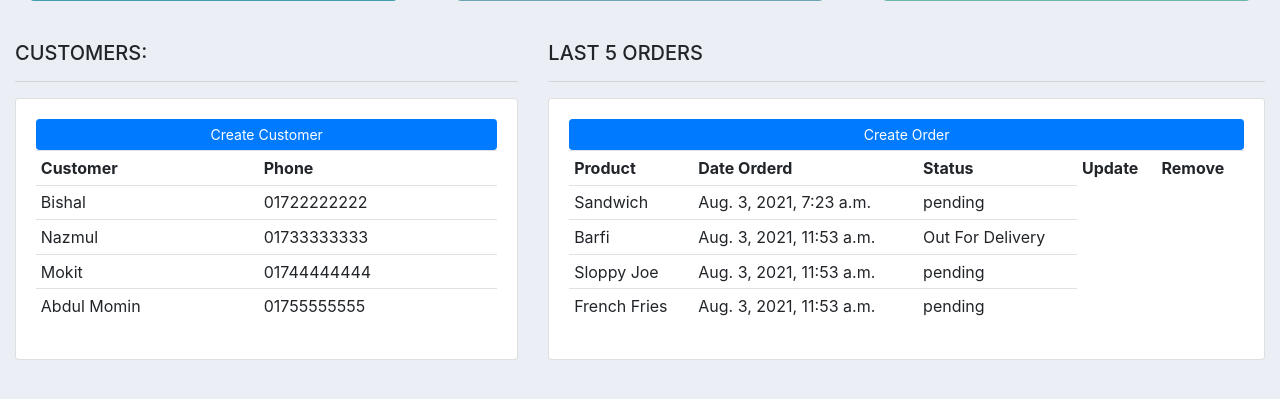
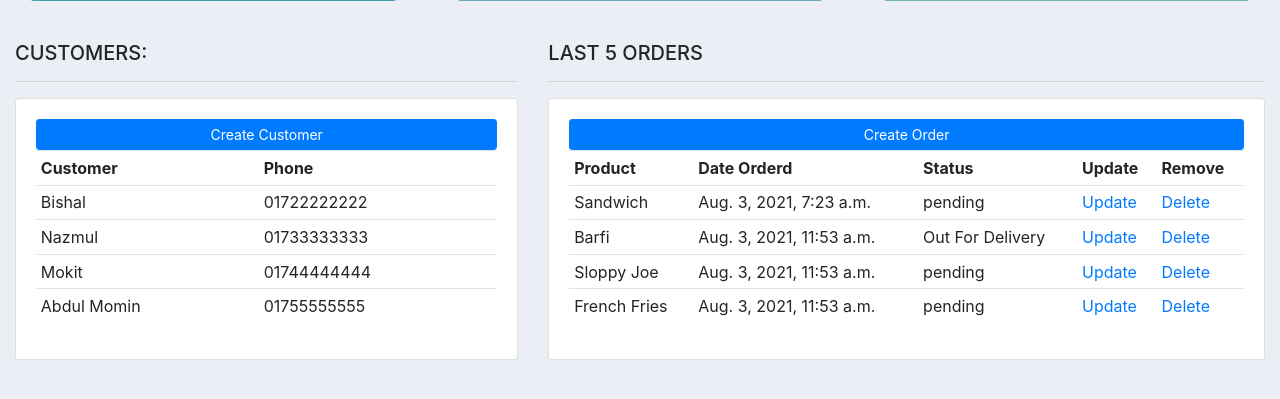
Before and after one commit to RafsanRifat/Customer-Management-System, a Django app: page / in a window 1280 px wide. Shown: the part 197-596 px from the top of the page. Run offline with Django 3.2, Linux system fonts and the light colour scheme; data comes from the database, SQL or seed files in the repository; some libraries are stand-ins or nearby versions.

```diff
--- a/accounts/templates/accounts/dashboard.html
+++ b/accounts/templates/accounts/dashboard.html
@@ -46,6 +46,8 @@
                         <td>{{ order.product }}</td>
                         <td>{{ order.date_created }}</td>
                         <td>{{ order.status }}</td>
+                    <td><a href="">Update</a></td>
+                    <td><a href="">Delete</a></td>
                     </tr>
                 {% endfor %}
 
```
